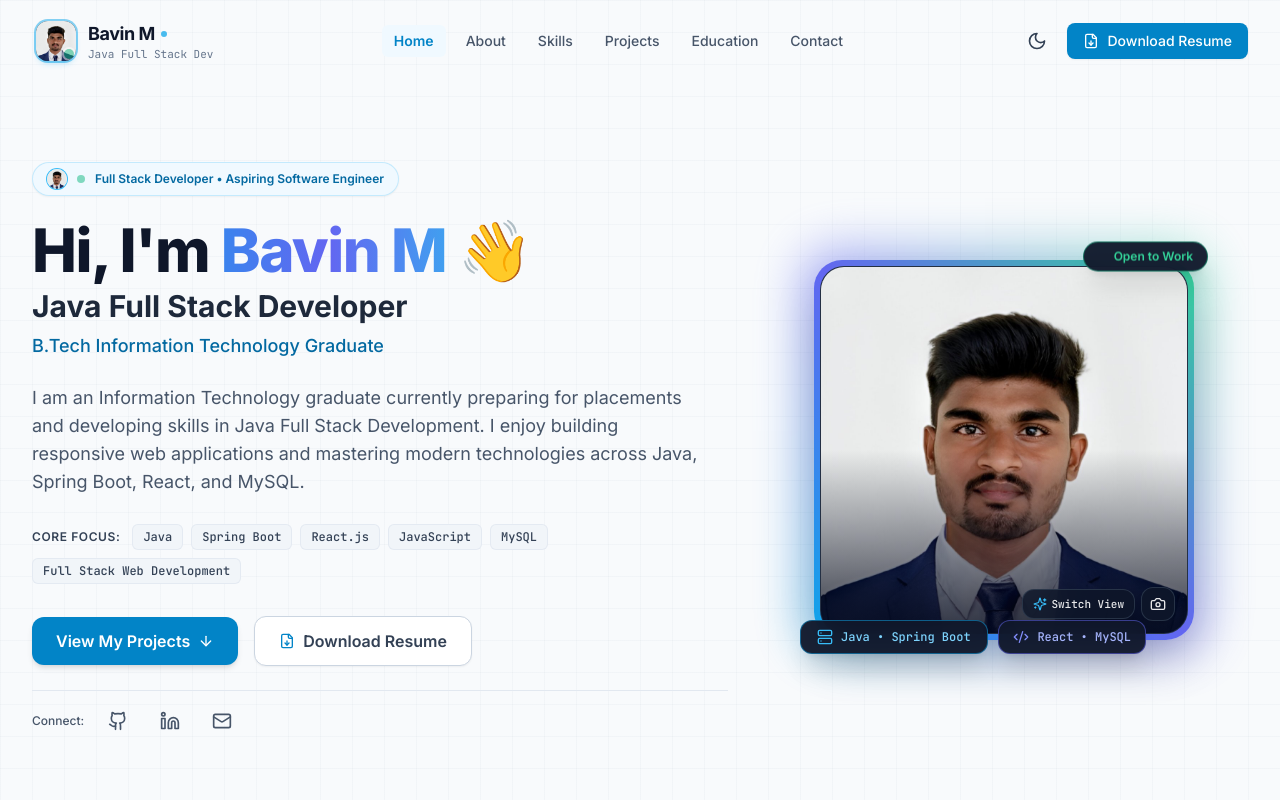
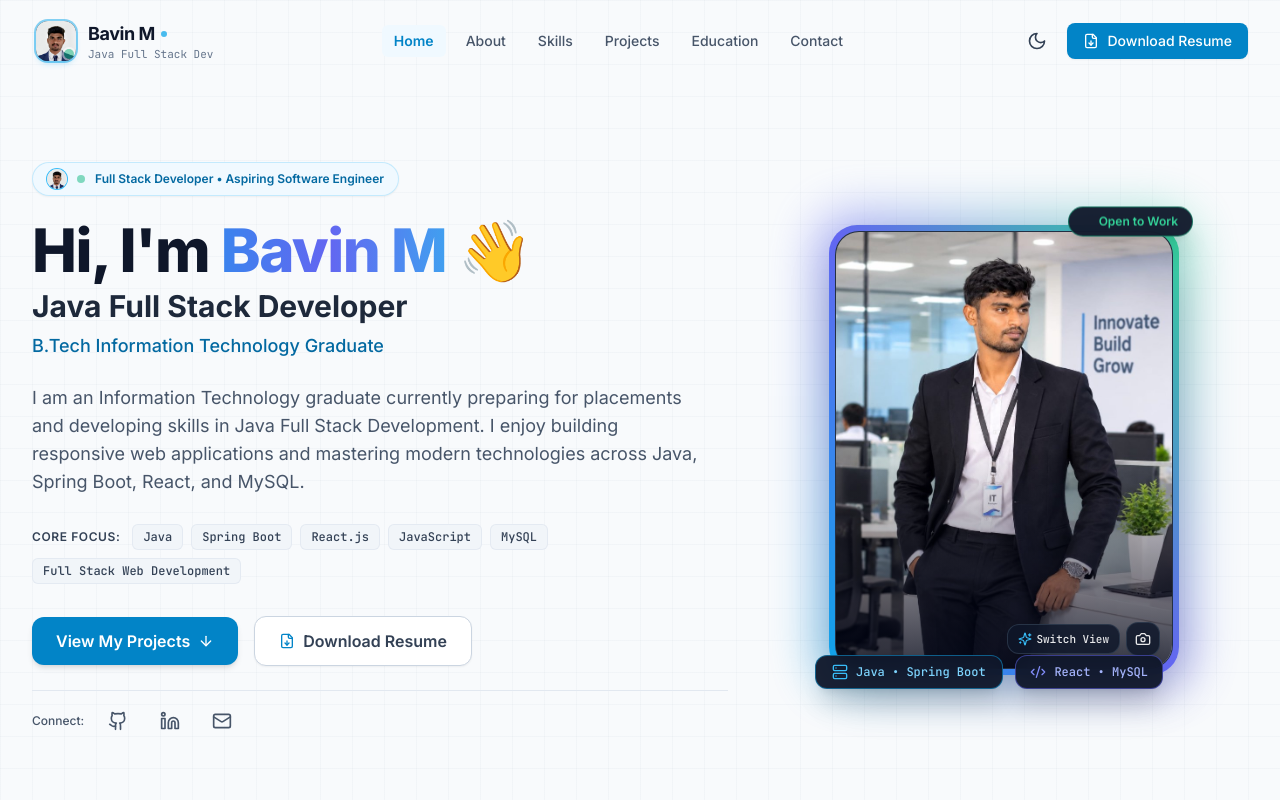
Before and after one commit to BavinRaj/portfolio-bavin, a React (Vite) app: page / in a window 1280 px wide. Shown: the top 800 px of the page. Built offline with nearby package versions, Linux system fonts and the light colour scheme.

Commit message:
Update main hero visual with office portrait and vertical card layout

```diff
--- a/src/components/ProfileVisual.jsx
+++ b/src/components/ProfileVisual.jsx
@@ -6,7 +6,7 @@ import avatarPhoto from '../assets/avatar.jpg';
 
 export default function ProfileVisual() {
   const { personal } = portfolioData;
-  const [imageSrc, setImageSrc] = useState(personal.avatarImage || avatarPhoto);
+  const [imageSrc, setImageSrc] = useState(profilePhoto);
   const [hasError, setHasError] = useState(false);
   const [isHovered, setIsHovered] = useState(false);
   const [tilt, setTilt] = useState({ x: 0, y: 0 });
@@ -70,7 +70,7 @@ export default function ProfileVisual() {
   };
 
   return (
-    <div className="perspective-container relative w-72 h-72 sm:w-80 sm:h-80 lg:w-[380px] lg:h-[380px] mx-auto select-none">
+    <div className="perspective-container relative w-72 h-[380px] sm:w-80 sm:h-[420px] lg:w-[350px] lg:h-[450px] mx-auto select-none">
       {/* Dynamic Ambient Background Glow that reacts to hover */}
       <div
         className={`absolute -inset-3 bg-gradient-to-tr from-sky-500 via-indigo-500 to-emerald-400 rounded-[32px] blur-xl transition-all duration-700 -z-10 ${
@@ -148,10 +148,10 @@ export default function ProfileVisual() {
               type="button"
               onClick={(e) => {
                 e.stopPropagation();
-                setImageSrc(prev => prev === (personal.avatarImage || avatarPhoto) ? profilePhoto : (personal.avatarImage || avatarPhoto));
+                setImageSrc(prev => prev === profilePhoto ? avatarPhoto : profilePhoto);
               }}
               className="px-2.5 py-1.5 rounded-xl bg-slate-900/85 hover:bg-sky-600 text-white/90 hover:text-white border border-slate-700/70 backdrop-blur-md transition-all shadow-lg text-[11px] font-mono font-medium flex items-center gap-1 group/btn"
-              title="Toggle between Suit portrait & Office desk photo"
+              title="Toggle between Office photo & Studio portrait"
             >
               <Sparkles className="w-3.5 h-3.5 text-sky-400 group-hover/btn:text-white" />
               <span>Switch View</span>
@@ -189,7 +189,7 @@ export default function ProfileVisual() {
       </div>
 
       {/* Floating Badge 3: React & MySQL (Bottom Right) */}
-      <div className="absolute -bottom-3.5 right-12 z-20 hidden sm:block animate-float-3 pointer-events-none">
+      <div className="absolute -bottom-3.5 right-4 z-20 hidden sm:block animate-float-3 pointer-events-none">
         <div className="flex items-center gap-2 px-3.5 py-2 rounded-xl bg-slate-900/95 text-indigo-300 text-xs font-mono font-medium border border-indigo-500/50 backdrop-blur-md shadow-xl">
           <Code2 className="w-4 h-4 text-indigo-400" />
           <span>React • MySQL</span>
--- a/src/data/portfolioData.js
+++ b/src/data/portfolioData.js
@@ -16,7 +16,7 @@ export const portfolioData = {
     github: "https://github.com/BavinRaj",
     linkedin: "https://linkedin.com/in/bavin-raj-m-823aa2268",
     resumeUrl: `${import.meta.env.BASE_URL}resume-bavin-m.pdf`,
-    profileImage: avatarPhoto,
+    profileImage: profilePhoto,
     avatarImage: avatarPhoto,
     officeImage: profilePhoto,
     shortIntro:
```
Also changed, not shown: public/profile.jpg, src/assets/profile.jpg.
